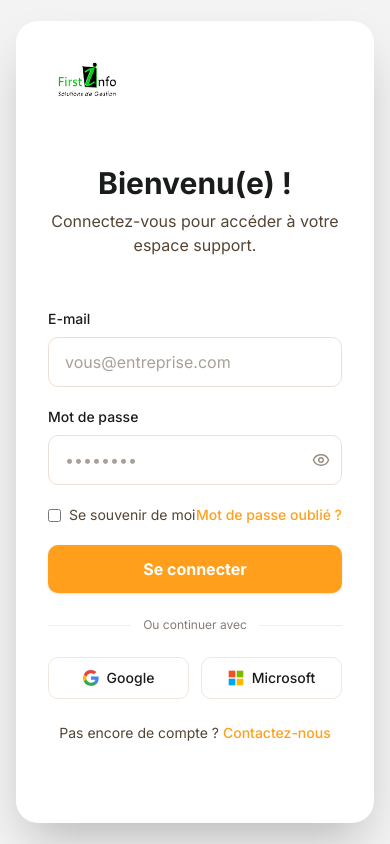
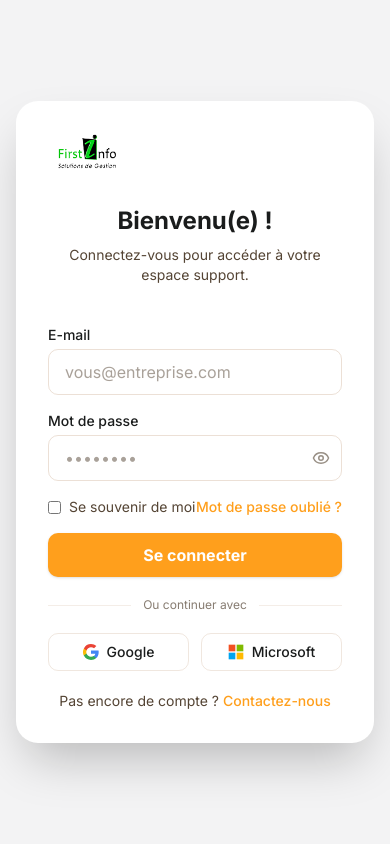
Before and after one commit to Jyjoojo/firstinfo-support, a Next.js app: page /auth/login in a window 390 px wide. Built offline with nearby package versions, Linux system fonts and the light colour scheme.

Commit message:
feat: enhance layout and styling for AuthLayout, ResetPasswordPage, LoginForm, and LoginShowcase components; improve responsiveness and visual consistency

```diff
--- a/app/auth/layout.tsx
+++ b/app/auth/layout.tsx
@@ -4,11 +4,16 @@ import LoginShowcase from "../ui/LoginShowcase";
 
 export default function AuthLayout({ children }: { children: ReactNode }) {
   return (
-    <div className="min-h-screen bg-surface-container-low flex items-center justify-center p-4">
-      <div className="w-full max-w-6xl bg-white rounded-3xl shadow-2xl overflow-hidden grid grid-cols-1 lg:grid-cols-[minmax(0,1fr)_minmax(0,0.95fr)] min-h-[650px]">
-        <div className="flex flex-col h-full px-8 py-10 lg:px-12 lg:py-12">
-          <div className="mb-16 flex items-center gap-2">
-            <Image src="/logofirstinfo-v2.png" width={80} height={80} alt="First Info CI Logo" />
+    <div className="min-h-screen bg-surface-container-low flex items-center justify-center p-4 py-8">
+      <div className="w-full max-w-5xl bg-white rounded-3xl shadow-2xl overflow-hidden grid grid-cols-1 lg:grid-cols-[minmax(0,1fr)_minmax(0,0.95fr)] lg:min-h-[560px]">
+        <div className="flex flex-col h-full px-8 py-8 lg:px-10 lg:py-10">
+          <div className="mb-8 flex items-center gap-2">
+            <Image
+              src="/logofirstinfo-v2.png"
+              width={80}
+              height={80}
+              alt="First Info CI Logo"
+            />
           </div>
           {children}
         </div>
--- a/app/auth/reset-password/page.tsx
+++ b/app/auth/reset-password/page.tsx
@@ -41,14 +41,11 @@ export default function ResetPasswordPage() {
     <div className="flex flex-col justify-between h-full">
       <div className="max-w-sm mx-auto w-full">
         <div className="flex flex-col items-center mb-8 text-center">
-          <h1 className="text-3xl font-bold text-on-surface mb-2">Réinitialisation mot de passe</h1>
-          <p className="text-on-surface-variant">
-            Entrez un nouveau mot de passe.
-          </p>
+          <h1 className="text-2xl font-bold text-on-surface mb-2">Réinitialisation mot de passe</h1>
         </div>
 
         <form className="space-y-5">
-          <div className="space-y-2">
+          <div className="space-y-1">
             <label className="block text-sm font-medium text-on-surface" htmlFor="password">
               Nouveau mot de passe
             </label>
--- a/app/ui/LoginForm.tsx
+++ b/app/ui/LoginForm.tsx
@@ -17,15 +17,15 @@ export default function LoginForm() {
         <div className="flex flex-col justify-between h-full">
             <div>
                 <div className="max-w-sm mx-auto w-full">
-                    <div className="flex flex-col items-center mb-5 text-center">
-                        <h1 className="text-3xl font-bold text-on-surface mb-2">Bienvenu(e) !</h1>
-                        <p className="text-on-surface-variant mb-8">
+                    <div className="flex flex-col items-center mb-10 text-center">
+                        <h1 className="text-2xl lg:text-3xl font-bold text-on-surface mb-2">Bienvenu(e) !</h1>
+                        <p className="text-sm text-on-surface-variant">
                             Connectez-vous pour accéder à votre espace support.
                         </p>
                     </div>
 
-                    <form className="space-y-5" onSubmit={handleSubmit}>
-                        <div className="space-y-2">
+                    <form className="space-y-4" onSubmit={handleSubmit}>
+                        <div className="space-y-1">
                             <label className="block text-sm font-medium text-on-surface" htmlFor="email">
                                 E-mail
                             </label>
@@ -36,11 +36,11 @@ export default function LoginForm() {
                                 placeholder="vous@entreprise.com"
                                 value={form.email}
                                 onChange={(e) => setForm((f) => ({ ...f, email: e.target.value }))}
-                                className="w-full rounded-lg border border-outline-variant/50 px-4 py-3 text-on-surface placeholder:text-on-surface-variant/50 focus:outline-none focus:ring-2 focus:ring-primary-container/50 focus:border-primary-container transition-all"
+                                className="w-full rounded-lg border border-outline-variant/50 px-4 py-2.5 text-on-surface placeholder:text-on-surface-variant/50 focus:outline-none focus:ring-2 focus:ring-primary-container/50 focus:border-primary-container transition-all"
                             />
                         </div>
 
-                        <div className="space-y-2">
+                        <div className="space-y-1">
                             <label className="block text-sm font-medium text-on-surface" htmlFor="password">
                                 Mot de passe
                             </label>
@@ -52,7 +52,7 @@ export default function LoginForm() {
                                     placeholder="••••••••"
                                     value={form.password}
                                     onChange={(e) => setForm((f) => ({ ...f, password: e.target.value }))}
-                                    className="w-full rounded-lg border border-outline-variant/50 px-4 py-3 pr-11 text-on-surface placeholder:text-on-surface-variant/50 focus:outline-none focus:ring-2 focus:ring-primary-container/50 focus:border-primary-container transition-all"
+                                    className="w-full rounded-lg border border-outline-variant/50 px-4 py-2.5 pr-11 text-on-surface placeholder:text-on-surface-variant/50 focus:outline-none focus:ring-2 focus:ring-primary-container/50 focus:border-primary-container transition-all"
                                 />
                                 <button
                                     type="button"
@@ -82,13 +82,13 @@ export default function LoginForm() {
 
                         <button
                             type="submit"
-                            className="w-full bg-primary-container hover:bg-primary-container/90 text-white font-bold py-3 rounded-lg transition-all active:scale-[0.98] shadow-sm"
+                            className="w-full bg-primary-container hover:bg-primary-container/90 text-white font-bold py-2.5 rounded-lg transition-all active:scale-[0.98] shadow-sm"
                         >
                             Se connecter
                         </button>
                     </form>
 
-                    <div className="flex items-center gap-3 my-6">
+                    <div className="flex items-center gap-3 my-5">
                         <div className="h-px flex-1 bg-outline-variant/30" />
                         <span className="text-xs text-on-surface-variant/70">Ou continuer avec</span>
                         <div className="h-px flex-1 bg-outline-variant/30" />
@@ -97,21 +97,21 @@ export default function LoginForm() {
                     <div className="grid grid-cols-2 gap-3">
                         <button
                             type="button"
-                            className="flex items-center justify-center gap-2 border border-outline-variant/40 rounded-lg py-2.5 text-sm font-medium text-on-surface hover:bg-surface-container-low transition-colors"
+                            className="flex items-center justify-center gap-2 border border-outline-variant/40 rounded-lg py-2 text-sm font-medium text-on-surface hover:bg-surface-container-low transition-colors"
                         >
                             <GoogleIcon />
                             Google
                         </button>
                         <button
                             type="button"
-                            className="flex items-center justify-center gap-2 border border-outline-variant/40 rounded-lg py-2.5 text-sm font-medium text-on-surface hover:bg-surface-container-low transition-colors"
+                            className="flex items-center justify-center gap-2 border border-outline-variant/40 rounded-lg py-2 text-sm font-medium text-on-surface hover:bg-surface-container-low transition-colors"
                         >
                             <MicrosoftIcon />
                             Microsoft
                         </button>
                     </div>
 
-                    <p className="text-center text-sm text-on-surface-variant mt-6 mb-10">
+                    <p className="text-center text-sm text-on-surface-variant mt-5">
                         Pas encore de compte ?{" "}
                         <a href="#" className="font-medium text-primary-container hover:underline">
                             Contactez-nous
--- a/app/ui/LoginShowcase.tsx
+++ b/app/ui/LoginShowcase.tsx
@@ -22,11 +22,11 @@ export default function LoginShowcase() {
       <div className="absolute inset-0 bg-gradient-to-t from-black/30 via-black/0 to-black/10" />
 
       <div className="relative">
-        <h2 className="text-2xl lg:text-3xl font-bold text-white leading-tight">
+        <h2 className="text-xl font-bold text-white leading-tight">
           Votre partenaire Sage,
           <br /> à chaque étape.
         </h2>
-        <p className="mt-4 text-white/90 max-w-md">
+        <p className="mt-4 text-white/90 max-w-md text-xs">
           Connectez-vous pour suivre vos tickets, échanger avec nos experts et garder une vue
           claire sur vos interventions Sage.
         </p>
```
